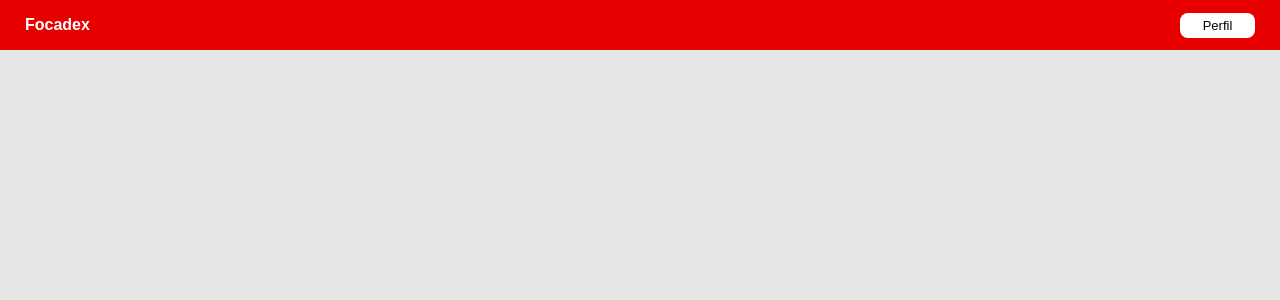
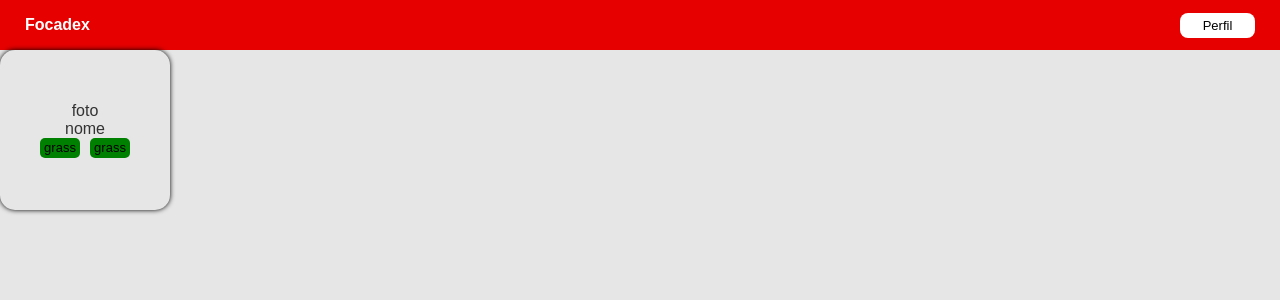
Before and after one commit to tilnoene/pokedex-react, a React (Create React App) app: page / in a window 1280 px wide. Shown: the top 300 px of the page. Built offline with nearby package versions, Linux system fonts and the light colour scheme.

Commit message:
Adicionado Card do Pokemon

```diff
--- a/src/App.js
+++ b/src/App.js
@@ -1,4 +1,5 @@
 import Header from './components/Header';
+import PokemonCard from './components/PokemonCard';
 
 import './styles.css';
 
@@ -6,6 +7,7 @@ function App() {
   return (
     <div className="App">
       <Header />
+      <PokemonCard />
     </div>
   );
 }
--- a/src/components/Header/styles.css
+++ b/src/components/Header/styles.css
@@ -13,11 +13,11 @@ header#main-header:first-child {
     padding-left: 25px;
 }
 
-header#main-header:last-child {
+header#main-header:nth-child(1) {
     padding-right: 25px;
 }
 
-header#main-header h1 { /* */
+header#main-header h1 {
     font-size: 16px;
     justify-content: right;
 }
--- a/src/components/PokemonCard/index.js
+++ b/src/components/PokemonCard/index.js
@@ -1,11 +1,14 @@
 import React from 'react';
+import PokemonType from '../PokemonType';
 
 import style from './styles.css';
 
 const PokemonCard = ({ title="a", styles="btn" }) => {
     return (
-      <div>
-        pokemon aqui
+      <div className="PokemonCard">
+        foto
+        <p>nome</p>
+        <div className="PokemonCardTypes"><PokemonType /><PokemonType /></div>
       </div>
     );
 };
--- a/src/components/PokemonCard/styles.css
+++ b/src/components/PokemonCard/styles.css
@@ -0,0 +1,21 @@
+.PokemonCard {
+    width: 170px;
+    height: 160px;
+    display: flex;
+    justify-content: center;
+    align-items: center;
+    flex-direction: column;
+    border-radius: 15px;
+    box-shadow: 0px 0px 5px black; /* offset-x | offset-y | blur-radius | color */
+    cursor: pointer;
+}
+
+.PokemonCard:hover {
+    border: solid 2px  #e60000;
+}
+
+.PokemonCardTypes {
+    width: 100px;
+    display: flex;
+    justify-content: space-around;
+}
--- /dev/null
+++ b/src/components/PokemonType/index.js
@@ -0,0 +1,11 @@
+import React from 'react';
+
+import style from './styles.css';
+
+const PokemonType = ({ title="a", styles="btn" }) => {
+    return (
+      <div className="pokemon-type grass"><p>grass</p></div>
+    );
+};
+
+export default PokemonType;
--- /dev/null
+++ b/src/components/PokemonType/styles.css
@@ -0,0 +1,19 @@
+.pokemon-type {
+    display: flex;
+    display: flex;
+    align-items: center;
+    justify-content: center;
+    width: 40px;
+    height: 20px;
+    color: black;
+    font-size: 13px;
+    border-radius: 5px;
+}
+
+.pokemon-type p {
+    margin-bottom: 2px;
+}
+
+.grass {
+    background: green;
+}
```
Also changed, not shown: 1 other file (tests, documents, lock files or other folders).
